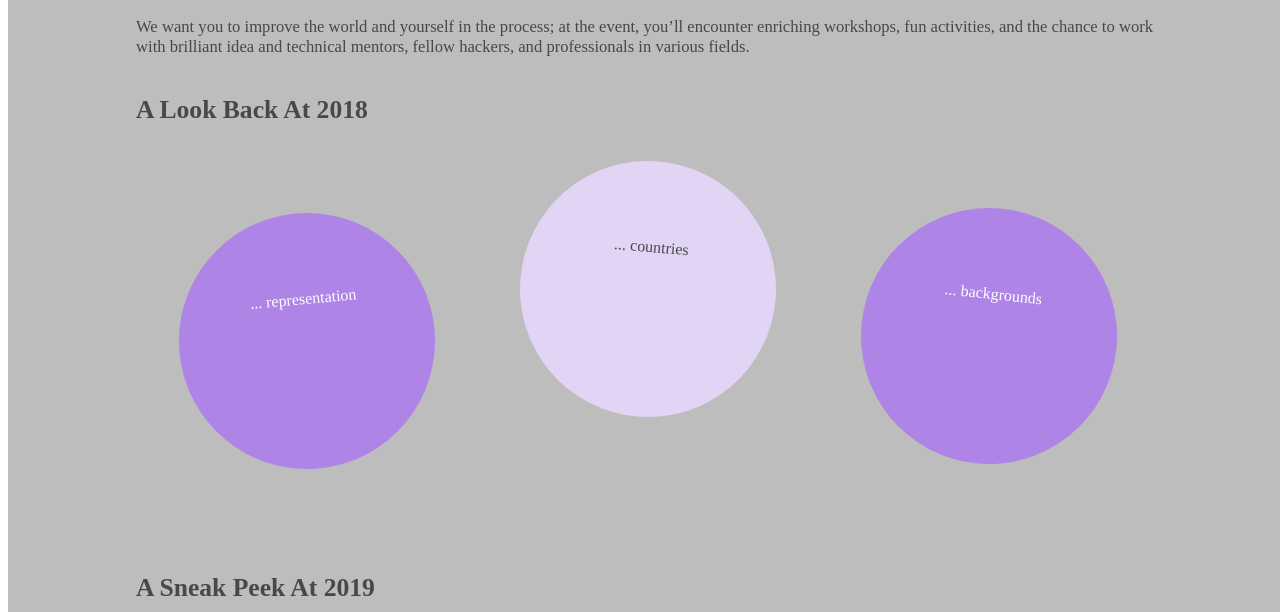
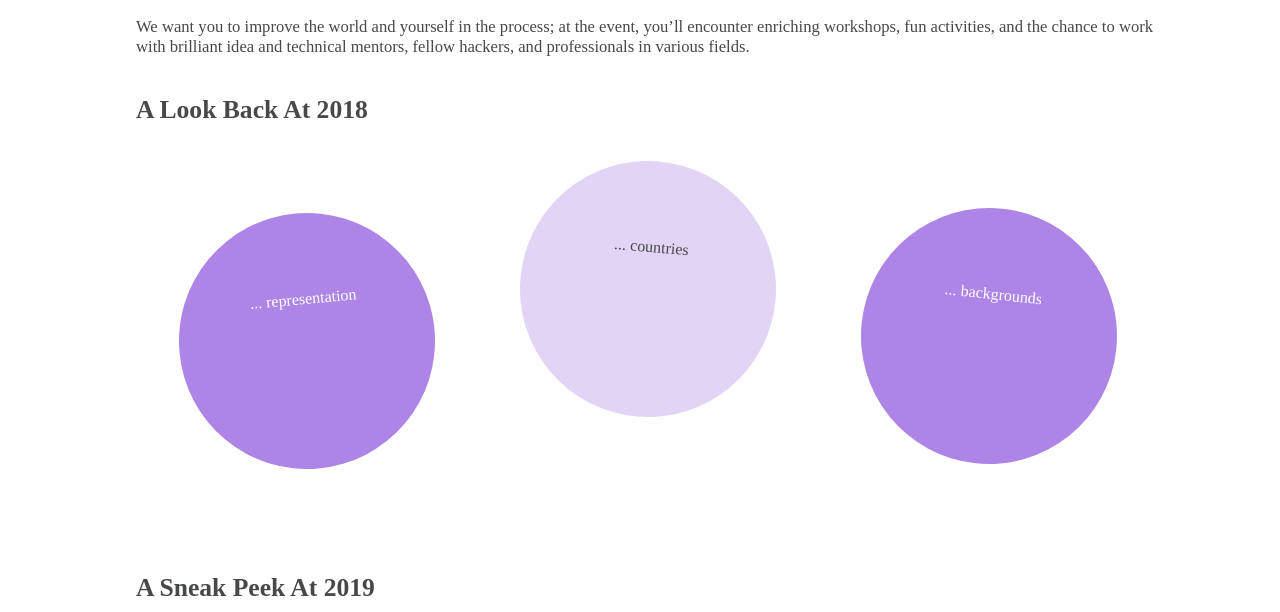
Before and after one commit to equithon/site-landing, a Gatsby site: page /PreviewPage in a window 1280 px wide. Shown: the part 188-800 px from the top of the page. Built offline with nearby package versions, Linux system fonts and the light colour scheme; Gatsby itself is replaced by a stand-in of ours.

Commit message:
Add basic code

```diff
--- /dev/null
+++ b/src/components/FloatingBubble.jsx
@@ -0,0 +1,52 @@
+/*
+  FLOATING BUBBLE
+
+*/
+
+/* --- Packages and Components --- */
+import React from 'react';
+import styled from 'styled-components';
+
+import { mediaSize } from '../data/siteTools';
+
+/* --- Styles --- */
+const ComponentContainer = styled.div`
+  display: inline-block;
+  height: ${props => props.size};
+  width: ${props => props.size};
+
+  color: ${props => props.color};
+  background-color: ${props => props.backgroundColor};
+  border-radius: 50%;
+
+  text-align: center;
+  position: relative;
+
+  & div {
+    margin-top: 30%;
+  }
+
+  transform: ${props => `rotate(${props.rotate}deg)`};
+
+  ${mediaSize.tablet`
+    width: ${props => `calc(${props.size} * 1.2)`};
+    height: ${props => `calc(${props.size} * 1.2)`};
+  `} ${mediaSize.phone`
+    width: ${props => `calc(${props.size} * 2.3)`};
+    height: ${props => `calc(${props.size} * 2.3)`};
+  `};
+`;
+
+/* --- Component --- */
+const FloatingBubble = props => (
+  <ComponentContainer
+    size={props.size}
+    backgroundColor={props.backgroundColor}
+    color={props.color}
+    rotate={props.rotate}
+  >
+    {props.children}
+  </ComponentContainer>
+);
+
+export default FloatingBubble;
--- a/src/pages/PreviewPage.jsx
+++ b/src/pages/PreviewPage.jsx
@@ -7,6 +7,7 @@ import { mediaSize } from '../data/siteTools';
 import { previewPageData } from '../data/siteData';
 
 import StatCounter from '../components/StatCounter';
+import FloatingBubble from '../components/FloatingBubble';
 
 /* --- Images --- */
 
@@ -15,7 +16,6 @@ const PageContainer = styled.div`
   width: 100vw;
   height: auto;
   margin: 0;
-  background-color: rgb(189, 189, 189);
   box-sizing: border-box;
 `;
 
@@ -57,23 +57,6 @@ const PageDesc = styled.div`
   ${mediaSize.phone`
     font-size: 4vw;
   `};
-`;
-
-const Bubble = styled.div`
-  border-radius: 50%;
-  background-color: ${props => props.backgroundColor};
-  color: ${props => props.color};
-  width: ${props => props.size};
-  height: ${props => props.size};
-  text-align: center;
-  display: inline-block;
-  position: relative;
-
-  & div {
-    margin-top: 30%;
-  }
-
-  transform: ${props => `rotate(${props.rotate}deg)`};
 `;
 
 const SubHeader = styled.div`
@@ -246,14 +229,14 @@ class PreviewPage extends React.Component {
                   mobileTopOffset={mobileTopOffset}
                 >
                   <div>
-                    <Bubble
-                      size={isMobileOnly ? '40vw' : '20vw'}
+                    <FloatingBubble
+                      size="20vw"
                       backgroundColor={bubble.backgroundColor}
                       color={bubble.color}
                       rotate={rotationOffset}
                     >
                       <div>{bubble.contents}</div>
-                    </Bubble>
+                    </FloatingBubble>
                   </div>
                 </StatBubbleContainer>
               );
@@ -300,14 +283,14 @@ class PreviewPage extends React.Component {
                     mobileTopOffset={mobileTopOffset}
                   >
                     <div>
-                      <Bubble
-                        size={isMobileOnly ? '30vw' : '13vw'}
+                      <FloatingBubble
+                        size="13vw"
                         backgroundColor={categoryBubble.backgroundColor}
                         color={categoryBubble.color}
                         rotate={rotationOffset}
                       >
                         <div>{categoryBubble.contents}</div>
-                      </Bubble>
+                      </FloatingBubble>
                     </div>
                   </StatBubbleContainer>
                 );
```
